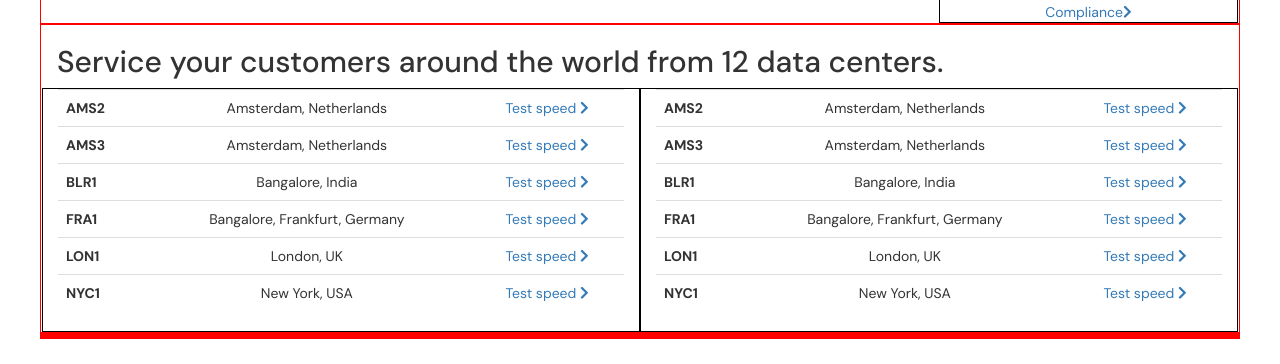
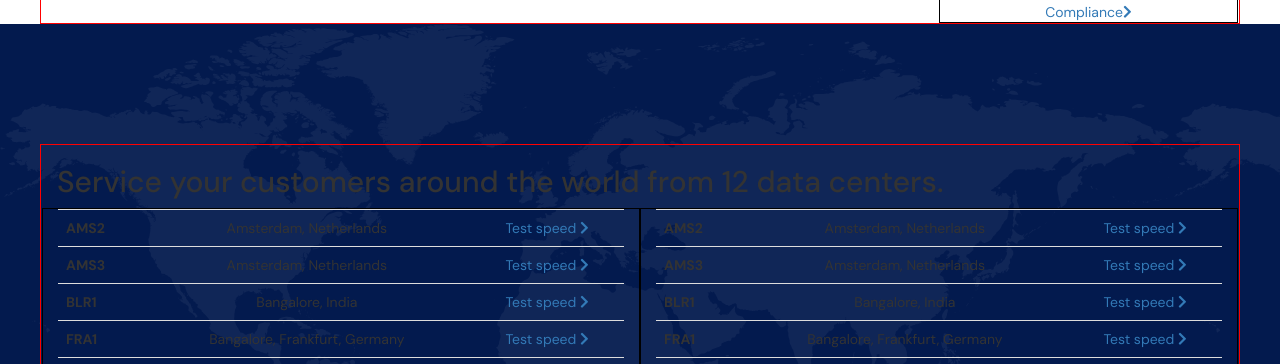
Before and after one commit to ElleDlag/html-css-digitalocean, a plain HTML site: page index.html in a window 1280 px wide. Shown: the part 2440-2804 px from the top of the page. Before the commit the page ends 2779 px from the top, so only its background shows below. Drawn offline with nearby package versions, Linux system fonts and the light colour scheme.

Commit message:
servicis section_

```diff
--- a/assets/css/main.css
+++ b/assets/css/main.css
@@ -65,3 +65,8 @@
     width:41px;
     height: 41px
 }
+
+#services{
+    padding:120px 0;
+    background: #031A4E url("../img/data-center-map-20321538.svg")
+}
```
Also changed, not shown: assets/img/data-center-map-20321538.svg (added).
